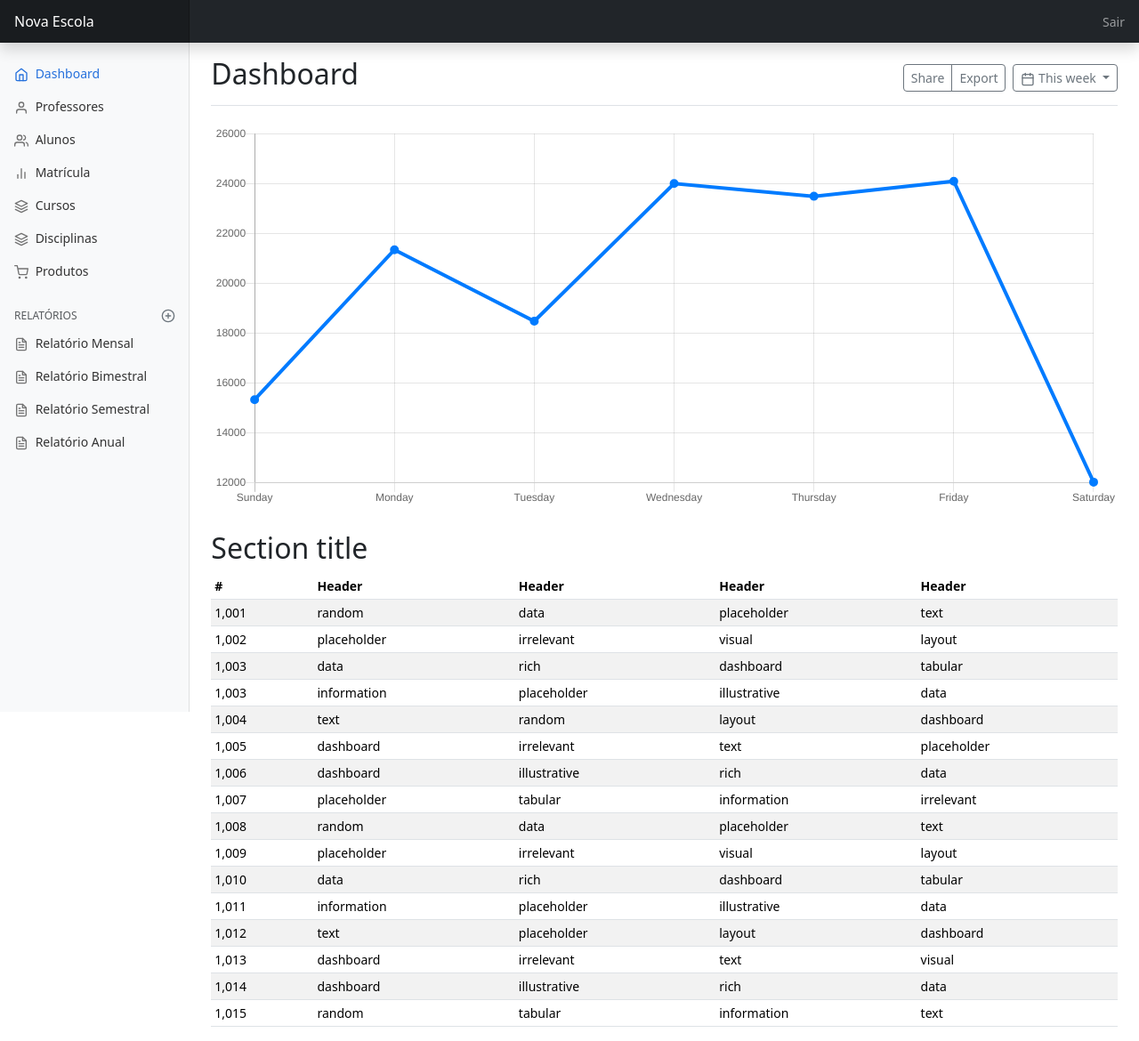
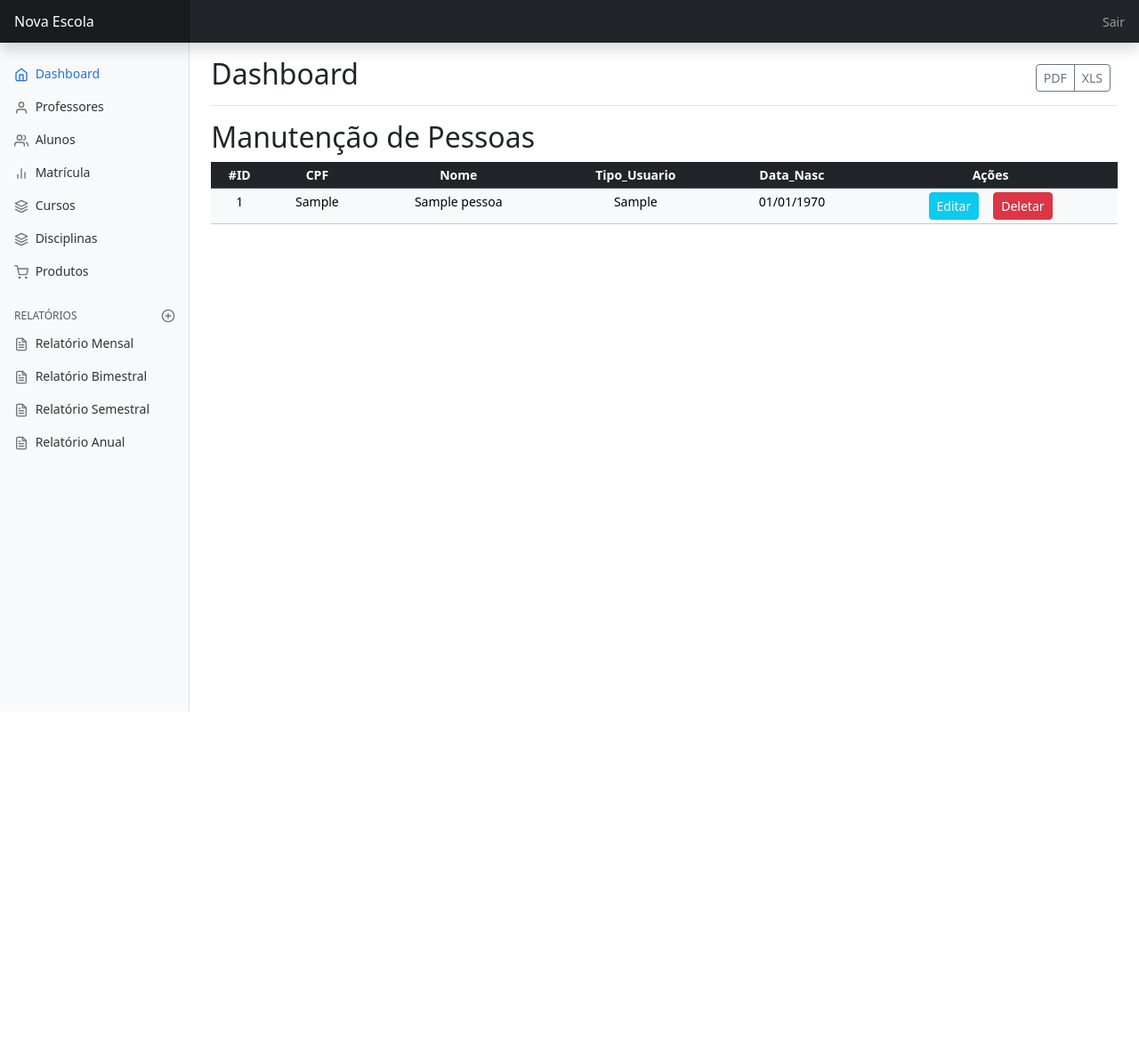
Before and after one commit to CaioScatolino/projetonovaescola, a PHP site: page /dashboard/index_dash.php in a window 1280 px wide. Shown: the whole page at 89% size. After the commit the page ends 800 px from the top, so only its background shows below. Run offline with PHP 8.4, Linux system fonts and the light colour scheme; tables that the repository leaves empty or names only in its code hold one stand-in row (values such as "Sample post").

Commit message:
adicionando datable para formatação da tabela***

```diff
--- a/dashboard/view/principal.php
+++ b/dashboard/view/principal.php
@@ -1,145 +1,67 @@
+<?php
+
+require_once("../adm/conexao.php");
+
+$sql = "SELECT * FROM pessoas";
+$comando = $pdo->prepare($sql);
+$comando->execute();
+
+// verificar se existe no banco de dados
+
+?>
+
 <main class="col-md-9 ms-sm-auto col-lg-10 px-md-4">
   <div class="d-flex justify-content-between flex-wrap flex-md-nowrap align-items-center pt-3 pb-2 mb-3 border-bottom">
     <h1 class="h2">Dashboard</h1>
     <div class="btn-toolbar mb-2 mb-md-0">
       <div class="btn-group me-2">
-            <button type="button" class="btn btn-sm btn-outline-secondary">Share</button>
-            <button type="button" class="btn btn-sm btn-outline-secondary">Export</button>
+        <button type="button" class="btn btn-sm btn-outline-secondary">PDF</button>
+        <button type="button" class="btn btn-sm btn-outline-secondary">XLS</button>
       </div>
-          <button type="button" class="btn btn-sm btn-outline-secondary dropdown-toggle">
+      <!-- <button type="button" class="btn btn-sm btn-outline-secondary dropdown-toggle">
             <span data-feather="calendar" class="align-text-bottom"></span>
             This week
-          </button>
+          </button> -->
     </div>
   </div>
 
-      <canvas class="my-4 w-100" id="myChart" width="900" height="380"></canvas>
+  <!-- <canvas class="my-4 w-100" id="myChart" width="900" height="380"></canvas> -->
 
-      <h2>Section title</h2>
+  <h2>Manutenção de Pessoas</h2>
   <div class="table-responsive">
-        <table class="table table-striped table-sm">
-          <thead>
+    <table class="table table-hover table-sm table-light text-center">
+      <thead class="table table-dark">
         <tr>
-              <th scope="col">#</th>
-              <th scope="col">Header</th>
-              <th scope="col">Header</th>
-              <th scope="col">Header</th>
-              <th scope="col">Header</th>
+          <th scope="col">#ID</th>
+          <th scope="col">CPF</th>
+          <th scope="col">Nome</th>
+          <th scope="col">Tipo_Usuario</th>
+          <th scope="col">Data_Nasc</th>
+          <th scope="col">Ações</th>
         </tr>
       </thead>
       <tbody>
+        <?php
+        while ($pessoas = $comando->fetch(PDO::FETCH_ASSOC)) {
+        ?>
           <tr>
-              <td>1,001</td>
-              <td>random</td>
-              <td>data</td>
-              <td>placeholder</td>
-              <td>text</td>
+
+            <td><?php echo $pessoas['id'] ?></td>
+            <td><?php echo $pessoas['cpf'] ?></td>
+            <td><?php echo $pessoas['nome'] ?></td>
+            <td><?php echo $pessoas['tipo_user'] ?></td>
+            <td><?php echo (date('d/m/Y', strtotime($pessoas['data_nasc']))) ?></td>
+            <td>
+              <div class="d-flex gap-3 justify-content-center">
+                <a href="" class="btn btn-info btn-sm text-light">Editar</a>
+                <a href="" class="btn btn-danger btn-sm">Deletar</a>
+              </div>
+            </td>
+
           </tr>
-            <tr>
-              <td>1,002</td>
-              <td>placeholder</td>
-              <td>irrelevant</td>
-              <td>visual</td>
-              <td>layout</td>
-            </tr>
-            <tr>
-              <td>1,003</td>
-              <td>data</td>
-              <td>rich</td>
-              <td>dashboard</td>
-              <td>tabular</td>
-            </tr>
-            <tr>
-              <td>1,003</td>
-              <td>information</td>
-              <td>placeholder</td>
-              <td>illustrative</td>
-              <td>data</td>
-            </tr>
-            <tr>
-              <td>1,004</td>
-              <td>text</td>
-              <td>random</td>
-              <td>layout</td>
-              <td>dashboard</td>
-            </tr>
-            <tr>
-              <td>1,005</td>
-              <td>dashboard</td>
-              <td>irrelevant</td>
-              <td>text</td>
-              <td>placeholder</td>
-            </tr>
-            <tr>
-              <td>1,006</td>
-              <td>dashboard</td>
-              <td>illustrative</td>
-              <td>rich</td>
-              <td>data</td>
-            </tr>
-            <tr>
-              <td>1,007</td>
-              <td>placeholder</td>
-              <td>tabular</td>
-              <td>information</td>
-              <td>irrelevant</td>
-            </tr>
-            <tr>
-              <td>1,008</td>
-              <td>random</td>
-              <td>data</td>
-              <td>placeholder</td>
-              <td>text</td>
-            </tr>
-            <tr>
-              <td>1,009</td>
-              <td>placeholder</td>
-              <td>irrelevant</td>
-              <td>visual</td>
-              <td>layout</td>
-            </tr>
-            <tr>
-              <td>1,010</td>
-              <td>data</td>
-              <td>rich</td>
-              <td>dashboard</td>
-              <td>tabular</td>
-            </tr>
-            <tr>
-              <td>1,011</td>
-              <td>information</td>
-              <td>placeholder</td>
-              <td>illustrative</td>
-              <td>data</td>
-            </tr>
-            <tr>
-              <td>1,012</td>
-              <td>text</td>
-              <td>placeholder</td>
-              <td>layout</td>
-              <td>dashboard</td>
-            </tr>
-            <tr>
-              <td>1,013</td>
-              <td>dashboard</td>
-              <td>irrelevant</td>
-              <td>text</td>
-              <td>visual</td>
-            </tr>
-            <tr>
-              <td>1,014</td>
-              <td>dashboard</td>
-              <td>illustrative</td>
-              <td>rich</td>
-              <td>data</td>
-            </tr>
-            <tr>
-              <td>1,015</td>
-              <td>random</td>
-              <td>tabular</td>
-              <td>information</td>
-              <td>text</td>
-            </tr>
+        <?php
+        }
+        ?>
       </tbody>
     </table>
   </div>
```
Also changed, not shown: dashboard/index_dash_apagar.php (+48 -3 lines). Lines whose indentation alone changed are shown as unchanged.
